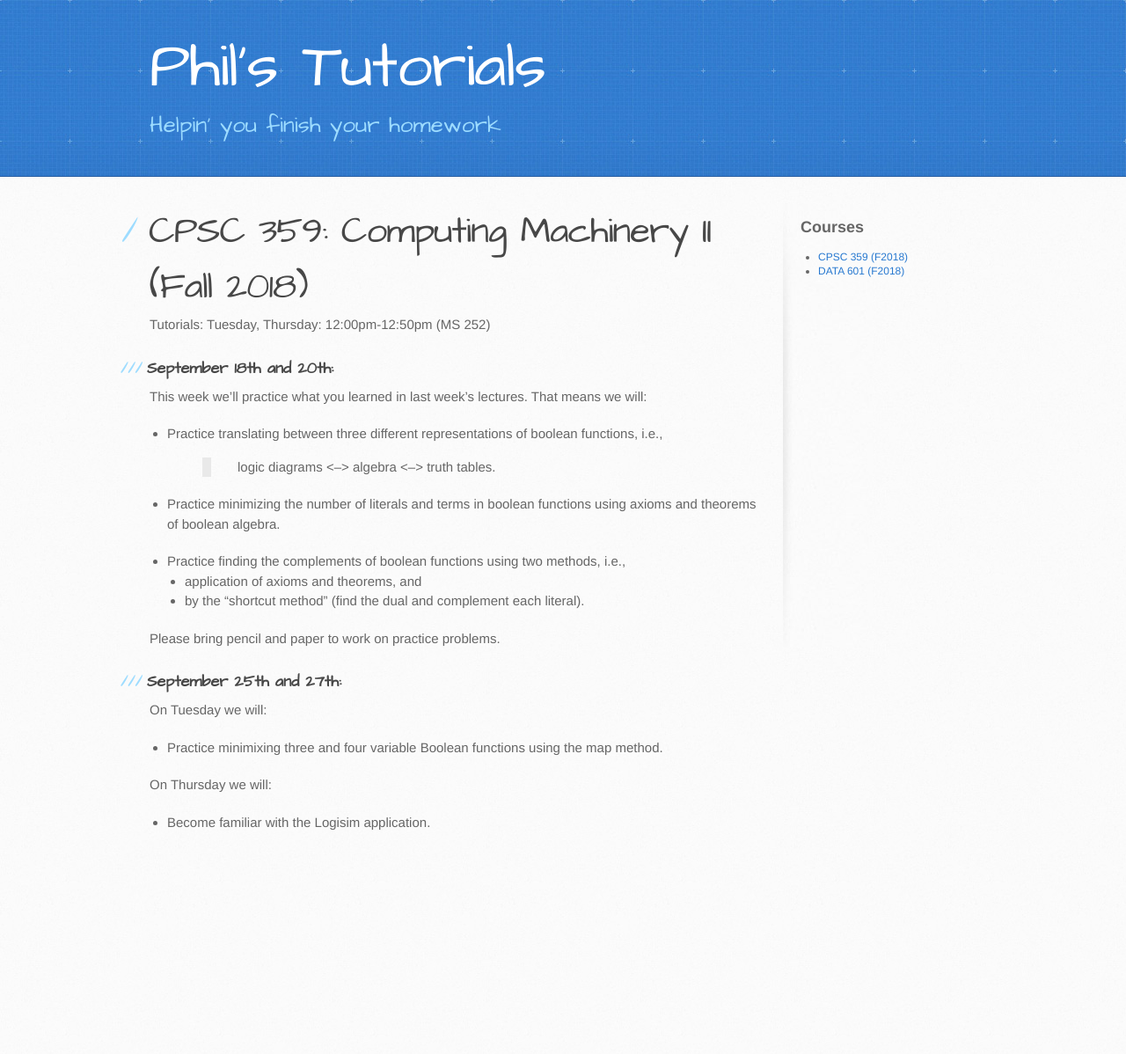
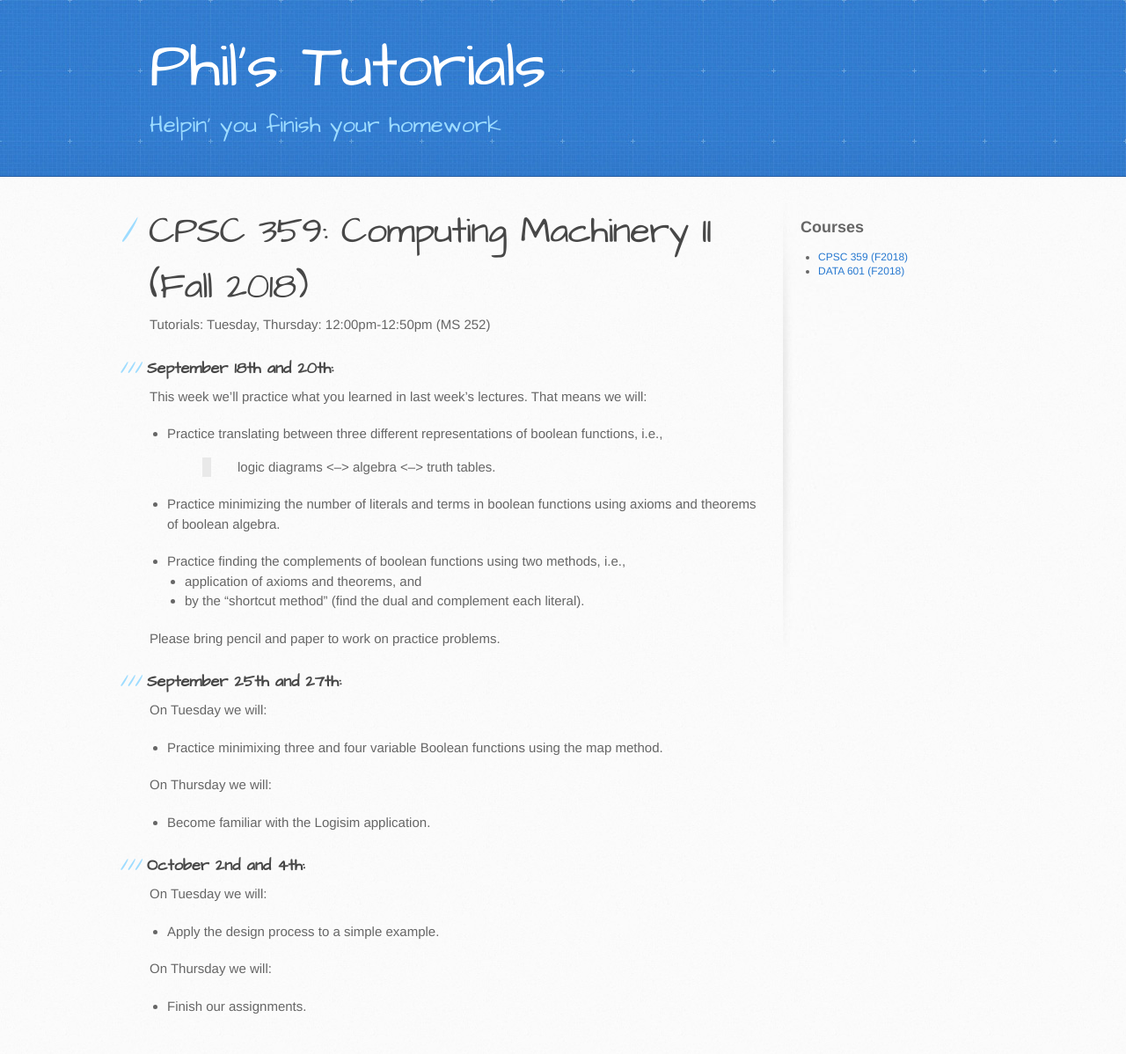
Before and after one commit to philstutorials/philstutorials.github.io, a Jekyll site: the page built from CPSC359.md, in a window 1280 px wide. Shown: the whole page at 88% size. Built offline with Jekyll 4.4.1, drawn with Linux system fonts in a browser that asks for light colours; our own code applies the rules of GitHub Pages for plain Markdown files; before the commit the page ends 989 px from its top, so only the background shows below that.

Commit message:
Update CPSC359.md

```diff
--- a/CPSC359.md
+++ b/CPSC359.md
@@ -27,3 +27,10 @@ On Tuesday we will:
 
 On Thursday we will:
 - Become familiar with the Logisim application.
+
+### October 2nd and 4th:
+On Tuesday we will:
+- Apply the design process to a simple example.
+
+On Thursday we will:
+- Finish our assignments.
```
